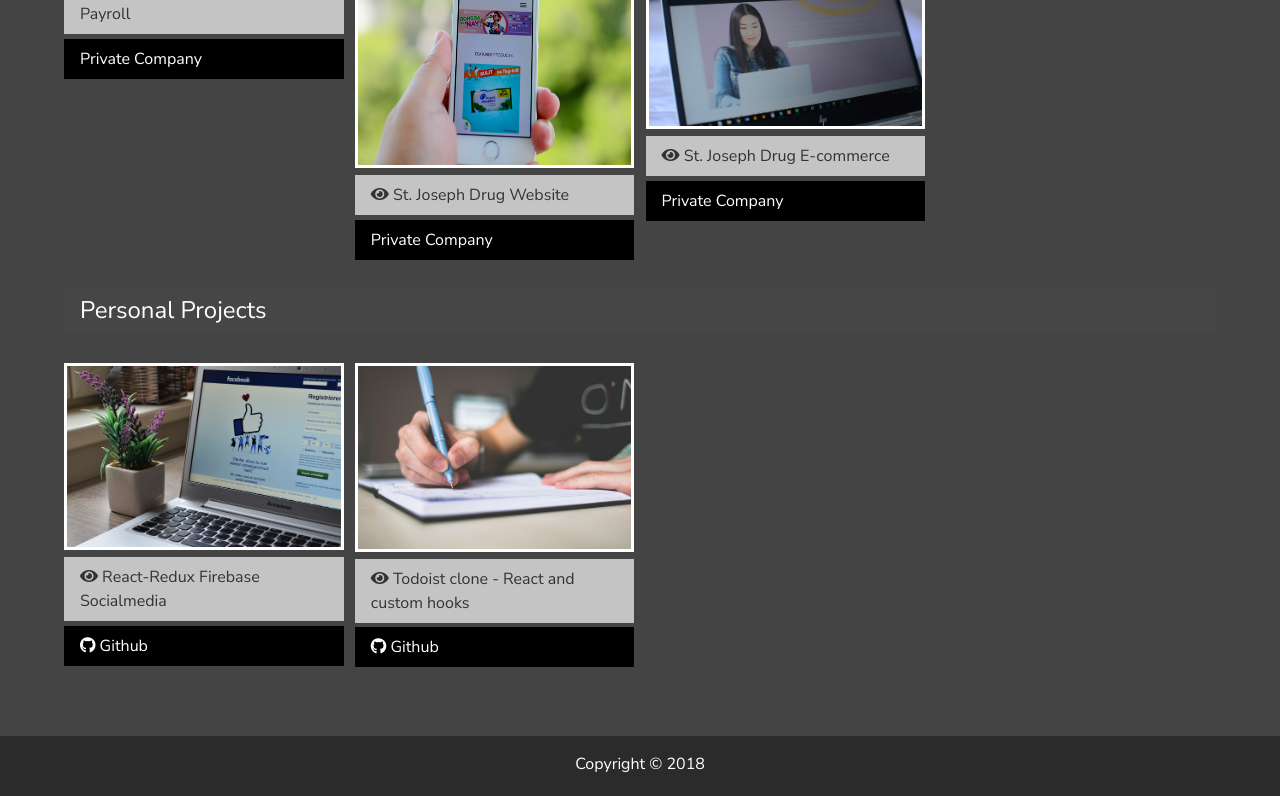
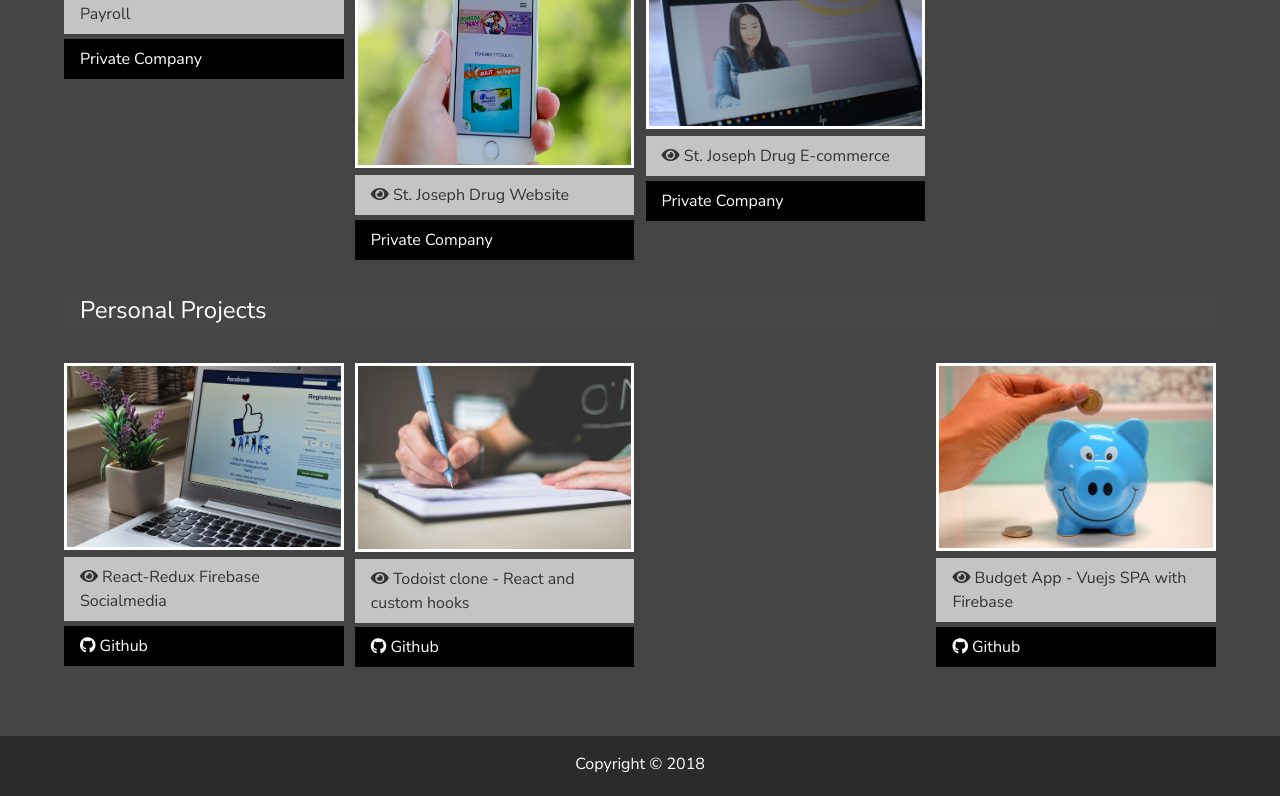
Before and after one commit to Ralph519/ralphtoledoportfolio.github.io, a website: page dist/work.html in a window 1280 px wide. Shown: the part 342-1138 px from the top of the page. Drawn offline with Linux system fonts and the light colour scheme.

Commit message:
Included the budget app

```diff
--- a/dist/work.html
+++ b/dist/work.html
@@ -112,6 +112,18 @@
             </a>
             <a href="https://github.com/Ralph519/todoist" class="btn-dark" target="_blank"> <i class="fab fa-github"></i> Github </a>
           </div>
+
+          <br>
+
+          <div class="item">
+            <a href="https://budgetapp.ralphtoledo.com" target="_blank">
+              <img src="img/projects/budget.jpg" alt="Project" />
+            </a>
+            <a href="https://budgetapp.ralphtoledo.com" class="btn-light" target="_blank">
+              <i class="fas fa-eye"></i> Budget App - Vuejs SPA with Firebase
+            </a>
+            <a href="https://github.com/Ralph519/budgetApp" class="btn-dark" target="_blank"> <i class="fab fa-github"></i> Github </a>
+          </div>
         </div>
 
       </div>
```
Also changed, not shown: dist/img/projects/budget.jpg (added).
